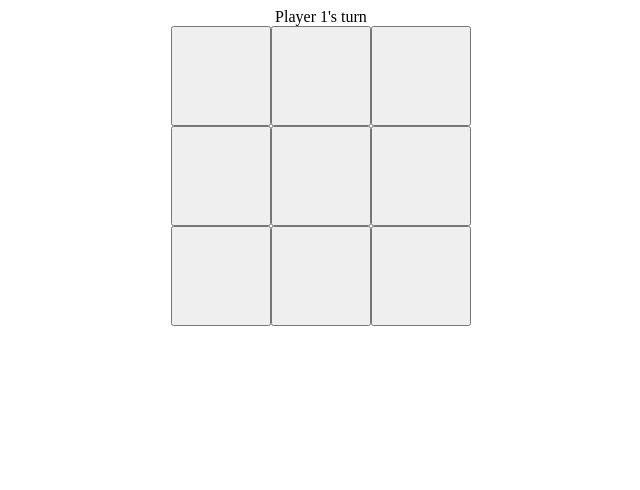
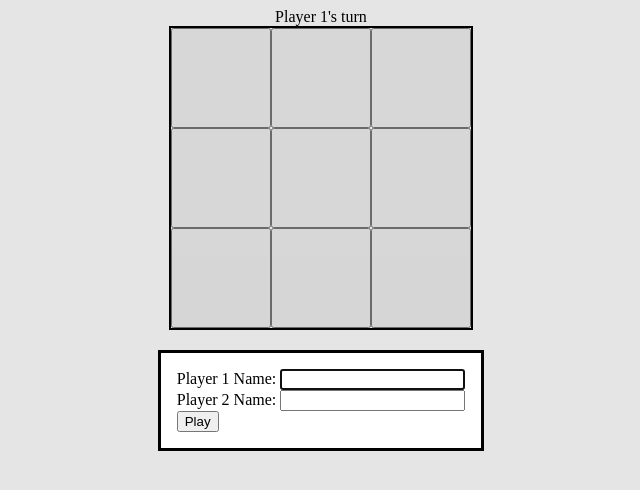
Before and after one commit to kp-pham/tic-tac-toe, a plain HTML site: page index.html in a window 1280 px wide. Shown: the whole page, without its empty margins (319-959 px from the left). Drawn offline with Linux system fonts and the light colour scheme.

Commit message:
feat: create private function to display dialog when page is loaded
Display dialog for players to provide their names.

```diff
--- a/index.html
+++ b/index.html
@@ -12,5 +12,20 @@
             <div class="turn"></div>
             <div class="board"></div>
         </div>
+        <dialog id="names">
+            <form method="dialog">
+                <div class="fields">
+                    <section>
+                        <label for="player1-name">Player 1 Name:</label>
+                        <input type="text" id="player1-name">
+                    </section>
+                    <section>
+                        <label for="player2-name">Player 2 Name:</label>
+                        <input type="text" id="player2-name">
+                    </section>
+                </div>
+                <button type="submit">Play</button>
+            </form>
+        </dialog>
     </body>
 </html>
--- a/index.js
+++ b/index.js
@@ -156,6 +156,7 @@ function createDisplayController() {
     const container = document.querySelector(".container");
     const turnDisplay = document.querySelector(".turn");
     const boardDisplay = document.querySelector(".board");
+    const dialog = document.getElementById("names");
 
     function updateScreen() {
         updateTurn();
@@ -267,6 +268,10 @@ function createDisplayController() {
     boardDisplay.addEventListener("winner", winnerHandlerBoard);
     boardDisplay.addEventListener("tie", tieHandlerBoard);
 
+    const displayDialog = () => dialog.showModal();
+
+    document.addEventListener("DOMContentLoaded", displayDialog);
+
     updateScreen();
 }
 
--- a/styles.css
+++ b/styles.css
@@ -9,6 +9,7 @@
     display: grid;
     grid-template-rows: repeat(3, 1fr);
     grid-template-columns: repeat(3, 1fr);
+    border: 2px solid black;
 }
 
 .cell {
```
